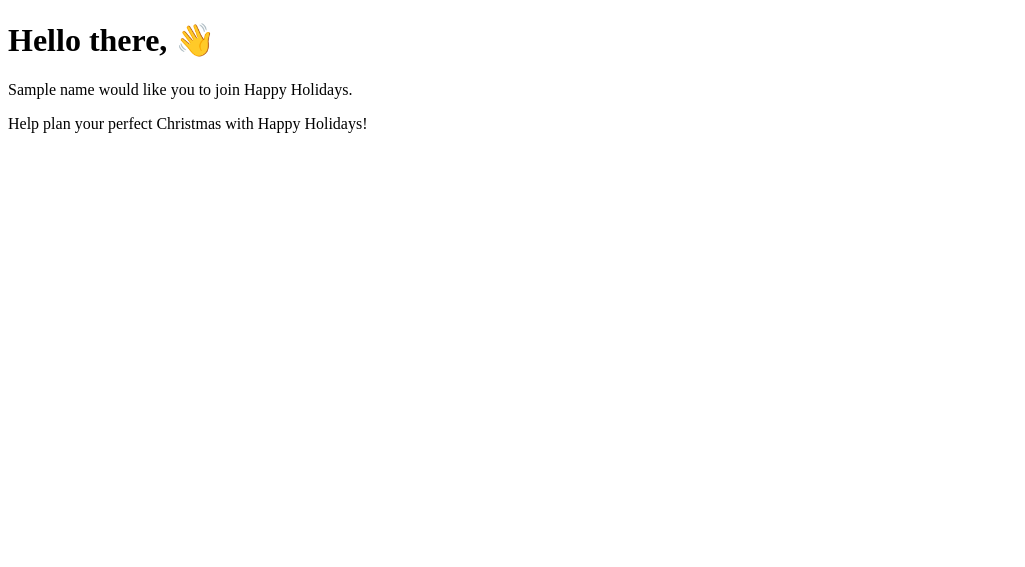
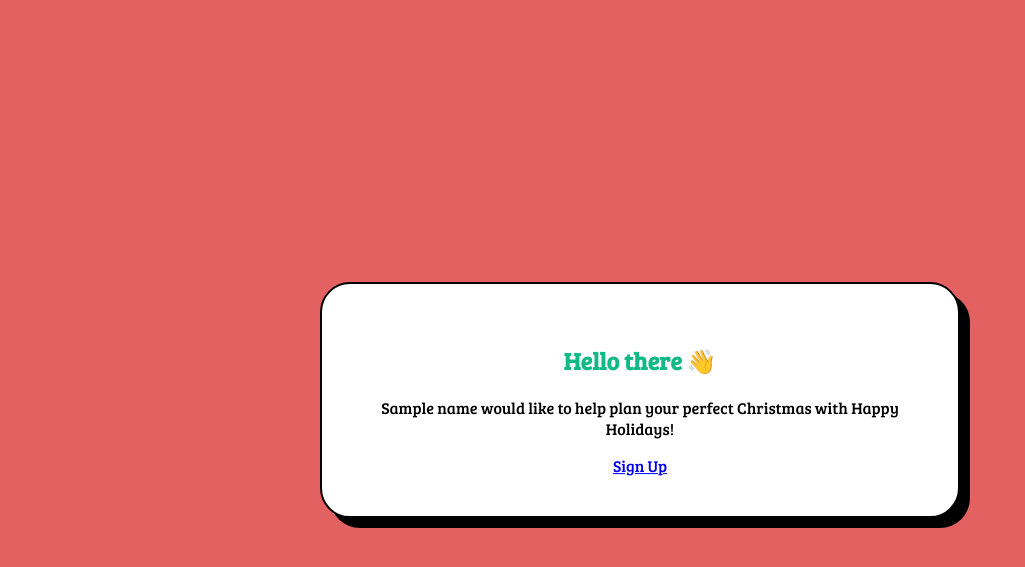
Before and after one commit to aimyv/happy-holidays-backend, a Flask app: template server/templates/share.html in a window 1280 px wide. Shown: the top 567 px of the page, without its empty margins (0-1025 px from the left). Run offline with Flask 3, Linux system fonts and the light colour scheme; the template is opened without the code that fills it: most values are stand-ins (such as "Sample title", 1, 10 or a date in 2020).

Commit message:
updated invite email template

```diff
--- a/server/templates/share.html
+++ b/server/templates/share.html
@@ -4,11 +4,27 @@
     <meta charset="UTF-8">
     <meta http-equiv="X-UA-Compatible" content="IE=edge">
     <meta name="viewport" content="width=device-width, initial-scale=1.0">
+    <link rel="preconnect" href="https://fonts.googleapis.com">
+    <link rel="preconnect" href="https://fonts.gstatic.com" crossorigin>
+    <link href="https://fonts.googleapis.com/css2?family=Bree+Serif&display=swap" rel="stylesheet">
     <title>Join Happy Holidays!</title>
 </head>
-<body>
-    <h1>Hello there, 👋</h1>
-    <p>{{name}} would like you to join Happy Holidays.</p>
-    <p>Help plan your perfect Christmas with Happy Holidays!</p>
+<body style="font-family: 'Bree Serif', serif;
+background-color: rgb(227, 97, 97);">
+    <div style="position: fixed;
+    top: 50%;
+    left: 50%;
+    transform: translate(-50%, -50%);
+    padding: 40px;
+    border-radius: 30px;
+    text-align: center;
+    background-color: white;
+    border: solid 2px black;
+    box-shadow: 10px 10px;">
+        <h2 style="color: rgb(18, 184, 134);">Hello there 👋</h2>
+        <p>{{name}} would like to help plan your perfect Christmas with Happy Holidays!</p>
+        <a href="http://localhost:3000/" target="_blank" onMouseOver="this.style.color='#FA0F39'" onMouseOut="this.style.color='#0e54ec'">Sign Up</a>
+    </div>
+
 </body>
 </html>
```
